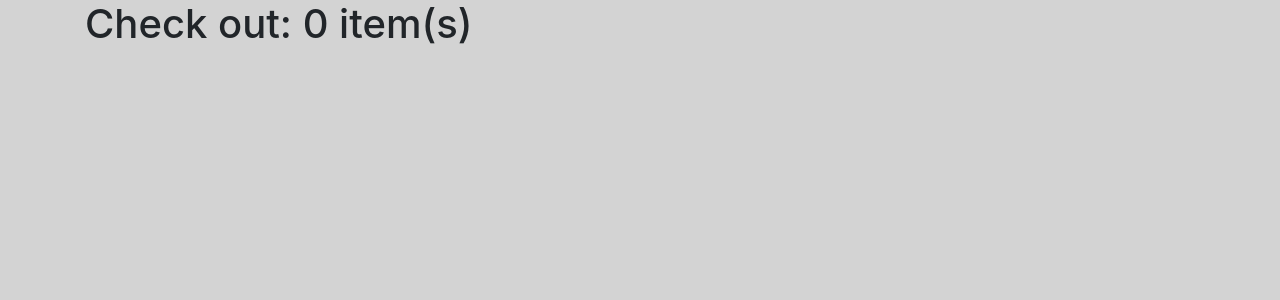
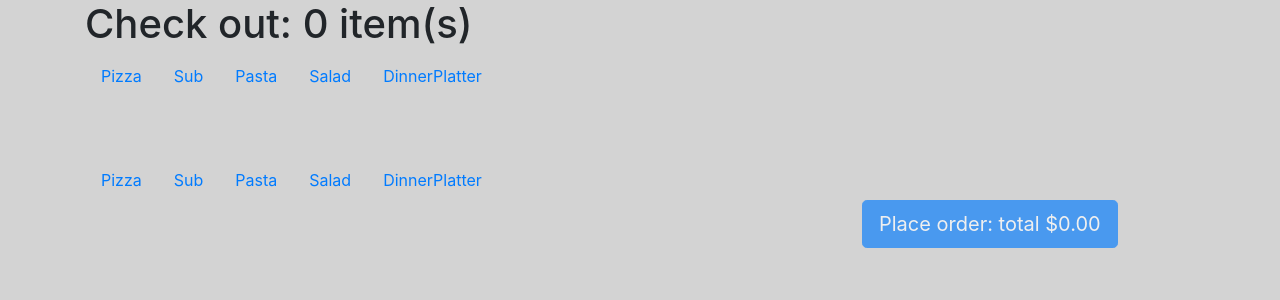
Before and after one commit to poomipat-k/PizzaApp, a Django app: page /checkout in a window 1280 px wide. Shown: the top 300 px of the page. Run offline with Django 3.2, Linux system fonts and the light colour scheme; some libraries are stand-ins or nearby versions.

Commit message:
Add place order functionality

```diff
--- a/orders/static/css/style.css
+++ b/orders/static/css/style.css
@@ -63,3 +63,9 @@ body {
 .added:hover{
   background-color: red;
 }
+#place_order_button{
+  margin-left: 70%;
+}
+td, th {
+  text-align: center;
+}
--- a/orders/static/js/checkout.js
+++ b/orders/static/js/checkout.js
@@ -1,2 +1,77 @@
 document.addEventListener("DOMContentLoaded", function(){
+  // Nav link functionality without include #Pizza in the url
+  let cart_count = document.querySelector("#cart_count_number").innerText;
+  let cart_data = document.querySelector("#cart_data").innerText;
+
+  document.querySelectorAll(".nav_item").forEach(function(link){
+    link.addEventListener('click', function(e){
+      e.preventDefault();
+      let element = document.querySelector(`#${this.id.split("_")[0]}`);
+      element.scrollIntoView();
+    });
+  });
+  place_order_button_state();
+  purchase_confirm();
+  // Get csrf token
+  function getCookie(name) {
+  var cookieValue = null;
+    if (document.cookie && document.cookie !== '') {
+        var cookies = document.cookie.split(';');
+        for (var i = 0; i < cookies.length; i++) {
+            var cookie = cookies[i].trim();
+            // Does this cookie string begin with the name we want?
+            if (cookie.substring(0, name.length + 1) === (name + '=')) {
+                cookieValue = decodeURIComponent(cookie.substring(name.length + 1));
+                break;
+            }
+        }
+    }
+    return cookieValue;
+  }
+  var csrftoken = getCookie('csrftoken');
+
+  function csrfSafeMethod(method) {
+      // these HTTP methods do not require CSRF protection
+      return (/^(GET|HEAD|OPTIONS|TRACE)$/.test(method));
+  }
+  // Set up default csrf token
+  $.ajaxSetup({
+      beforeSend: function(xhr, settings) {
+          if (!csrfSafeMethod(settings.type) && !this.crossDomain) {
+              xhr.setRequestHeader("X-CSRFToken", csrftoken);
+          }
+      }
+  });
+  // Ajax post request function
+  function post_request(url, callback, data){
+    $.ajax({
+      url : url,
+      success : callback,
+      type : "POST",
+      data : data
+    });
+  }
+
+  function place_order_button_state(){
+    if (Number(cart_count)){
+      document.querySelector("#place_order_button").disabled = false;
+    }
+    else{
+      document.querySelector("#place_order_button").disabled = true;
+    }
+  }
+  function purchase_confirm(){
+    let button = document.querySelector("#purchase_confirm_button");
+    button.addEventListener("click", function(){
+      url = "/order";
+      callback = function(result){
+        console.log(result);
+        console.log("Purchase confirmed");
+        // redirect to index page
+        location.replace("/");
+      }
+      data = {};
+      post_request(url, callback, data);
+    });
+  }
 });
--- a/orders/static/js/index.js
+++ b/orders/static/js/index.js
@@ -322,7 +322,7 @@ function get_data_to_submit(button){
     }
     // Additional infomation for SubMenu model
     // Add on data
-  data['addon'] = JSON.stringify(SUB_ADD_ON_STATE);
+    data['add_on'] = JSON.stringify(SUB_ADD_ON_STATE);
     return data;
   }
   function clear_cart(){
--- a/orders/templates/orders/checkout.html
+++ b/orders/templates/orders/checkout.html
@@ -7,15 +7,119 @@ BB Pizza : Check Out
 {% block body %}
   <!-- Nav bar -->
   <h1>Check out: {{cart_count}} item(s)</h1>
+  <ul class="nav">
+    {% for name in cart_data.keys %}
+    <li class="nav-item">
+      <a class="nav-link nav_item" id="{{name}}_nav" href="#{{name}}">{{name}}</a>
+    </li>
+    {% endfor %}
+  </ul>
 
+  <div class="checkout_items">
+    {% for item_name, item_content in cart_data.items %}
+      {% if item_content %}
+        <h2 id="{{item_name}}" style="color:darkblue;">{{item_name}}</h2>
+      {% endif %}
+      <table class="table table-striped table-bordered">
+      {% if item_content %}
+      <thead>
+        <th scope="col">#</th>
+        {% for row in item_content.0 %}
+          <th scope="col">{{row}}</th>
+        {% endfor %}
+        <tbody>
+        {% for row_data in item_content %}
+          <tr>
+            <th scope="row">{{ forloop.counter }}</th>
+            {% for key, value in row_data.items %}
 
+              <!-- Add <pre> tag in array data structure -->
+              {% if key == "toppings" or key == "add_on" %}
+                {% if value %}
+                <td>
+                {% for top in value %}
+                  <pre>{{top}}</pre>
+                {% endfor %}
+                </td>
+                {% else %}
+                  <td>-</td>
+                {% endif %}
 
+              {% else %}
+                <!-- Format price column to 2 decimals -->
+                {% if key == "price" %}
+                  <td>{{ value|floatformat:2 }}</td>
 
+                <!-- For Pizza topping option = 0, change the display to Cheese -->
+                {% elif key == "topping_option" %}
+                  {% if value == '0' %}
+                    <td>Cheese</td>
+                  {% elif value == '5' %}
+                    <td>Special (5 toppings)</td>
+                  {% else %}
+                    <td>{{value}}</td>
+                  {% endif %}
 
+                {% else %}
+                  <td>{{value}}</td>
+                {% endif %}
+              {% endif %}
 
+            {% endfor %}
+            <td><button type="button" class="btn btn-danger">Delete</button></td>
+          </tr>
+        {% endfor %}
+        </tbody>
+      </thead>
+      </table>
 
+      {% endif %}
+    {% endfor %}
 
+    <ul class="nav">
+      {% for name in cart_data.keys %}
+      <li class="nav-item">
+        <a class="nav-link nav_item" id="{{name}}_nav" href="#{{name}}">{{name}}</a>
+      </li>
+      {% endfor %}
+    </ul>
+    <!-- <button id="place_order_button" type="button" class="btn btn-success btn-lg">
+      Place order: total ${{total|floatformat:2}}
+    </button> -->
+    <!-- Button trigger modal -->
+    <button id="place_order_button" type="button" class="btn btn-primary btn-lg" data-toggle="modal" data-target="#exampleModal">
+      Place order: total ${{total|floatformat:2}}
+    </button>
 
+      <!-- Modal -->
+      <div class="modal fade" id="exampleModal" tabindex="-1" role="dialog" aria-labelledby="exampleModalLabel" aria-hidden="true">
+        <div class="modal-dialog" role="document">
+          <div class="modal-content">
+            <div class="modal-header">
+              <h5 class="modal-title" id="exampleModalLabel">Purchase confirmation</h5>
+              <button type="button" class="close" data-dismiss="modal" aria-label="Close">
+                <span aria-hidden="true">&times;</span>
+              </button>
+            </div>
+            <div class="modal-body">
+              Do you want to purchase?
+            </div>
+            <div class="modal-footer">
+              <button type="button" class="btn btn-danger" data-dismiss="modal">Cancle</button>
+              <button type="button" class="btn btn-success" data-dismiss="modal" id="purchase_confirm_button">
+                Yes</button>
+            </div>
+          </div>
+        </div>
+      </div>
+    <br><br><br>
+
+  </div>
+
+  {{cart_count|json_script:"cart_count_number"}}
+  {{cart_data|json_script:"cart_data"}}
+
+  <script type="text/javascript" src='https://code.jquery.com/jquery-3.4.1.min.js'></script>
   {% load static %}
   <script type="text/javascript" src="{% static 'js/checkout.js'%}"></script>
 
--- a/orders/urls.py
+++ b/orders/urls.py
@@ -10,5 +10,6 @@ urlpatterns = [
     path("get_price", views.get_price, name="get_price"),
     path("add2cart", views.add2cart, name="add2cart"),
     path("clear_cart", views.clear_cart, name="clear_cart"),
-    path("checkout", views.checkout, name="checkout")
+    path("checkout", views.checkout, name="checkout"),
+    path("order", views.place_order, name="place_order")
 ]
--- a/orders/views.py
+++ b/orders/views.py
@@ -17,6 +17,8 @@ unrelated_att = ['DoesNotExist', 'MultipleObjectsReturned',
 menu_class = [PizzaMenu, SubMenu, PastaMenu, SaladMenu, DinnerPlatterMenu]
 menu_class_str = ['PizzaMenu', 'SubMenu', 'PastaMenu', 'SaladMenu', "DinnerPlatterMenu"]
 # Cart session data structure
+model_classes = [PizzaMenu, Pizza, Topping, SubMenu, Sub, SubsAddOn, PastaMenu, Pasta,
+                 SaladMenu, Salad, DinnerPlatterMenu, DinnerPlatter, Order, CartSession]
 def new_cart():
     init_cart = {}
     for item in menu_class_str:
@@ -252,8 +254,8 @@ def add2cart(request):
             # SubMenu model, add addon data to 'data' variable
             if (model_name == "SubMenu"):
                 # Add additional cost to total price, $0.50 per add on
-                data['addon'] = sorted(list(set(json.loads(request.POST['addon']))))
-                price += round(0.5 * len(data['addon']), 2)
+                data['add_on'] = sorted(list(set(json.loads(request.POST['add_on']))))
+                price += round(0.5 * len(data['add_on']), 2)
 
             # PizzaMenu model, add toppings data to 'data' variable
             if (model_name == "PizzaMenu"):
@@ -312,7 +314,77 @@ def checkout(request):
             cart_item_count += len(request.session['cart'][k])
     except KeyError:
         pass
+    # Get cart session data
+    cart_data = new_cart()
+    try:
+        cart_data = request.session['cart']
+    except KeyError:
+        pass
+    # Get total price of the items in the cart
+    total = 0
+    try:
+        for item_type in cart_data:
+            for row in cart_data[item_type]:
+                total += row['price']
+    except KeyError:
+        pass
     contect = {
-    'cart_count' : cart_item_count
+    'cart_count' : cart_item_count,
+    'cart_data' : cart_data,
+    'total' : round(total,2)
     }
     return render(request, "orders/checkout.html", contect)
+def place_order(request):
+    if request.user.is_authenticated and request.method == "POST":
+        data = {}
+        username = request.user.username
+        try:
+            data = request.session['cart']
+        except KeyError:
+            pass
+        message = 'init'
+        # If data is not blank
+        if data:
+            # Create order
+            order = Order(username=username)
+            order.save()
+            for key in data.keys():
+                # key = "Pizza"
+                for item in data[key]:
+                    # Normal field attributes
+                    att = {k:v for k,v in item.items() if k != "toppings" and k != "add_on"}
+                    # ManyToManyField attributes
+                    att_list_object = {k:v for k,v in item.items() if k == "toppings" or k == "add_on"}
+                    # Select model
+                    model_item = [m for m in model_classes if m.__name__ == key][0]
+                    # Create object
+                    new_obj = model_item(**att)
+                    new_obj.save()
+                    # Add toppings to Pizza or add ons to Sub
+                    for k, v in att_list_object.items():
+                        for row in v:
+                            # In case k is toppings
+                            if k == 'toppings':
+                                try:
+                                    addition = Topping.objects.filter(name=row)[0]
+                                    addition.save()
+                                except:
+                                    pass
+                            # In case k is add_on
+                            elif k == 'add_on':
+                                try:
+                                    addition = SubsAddOn.objects.filter(name=row)[0]
+                                    addition.save()
+                                except:
+                                    pass
+                            getattr(new_obj, k).add(addition)
+                            new_obj.save()
+                    getattr(order, key.lower()).add(new_obj)
+                    order.save()
+            request.session['cart'] = new_cart()
+            return JsonResponse("Order confirmed", safe=False)
+        # Cart session data is blank
+        else:
+            return JsonResponse("Fail, cart session blank", safe=False)
+    else:
+        return render(request, 'orders/error.html', {'message' : "Not logged in or wrong request method"})
```
Also changed, not shown: orders/models.py (+3 -4 lines), db.sqlite3, orders/migrations/0006_auto_20200101_1941.py (added). Lines whose indentation alone changed are shown as unchanged.
